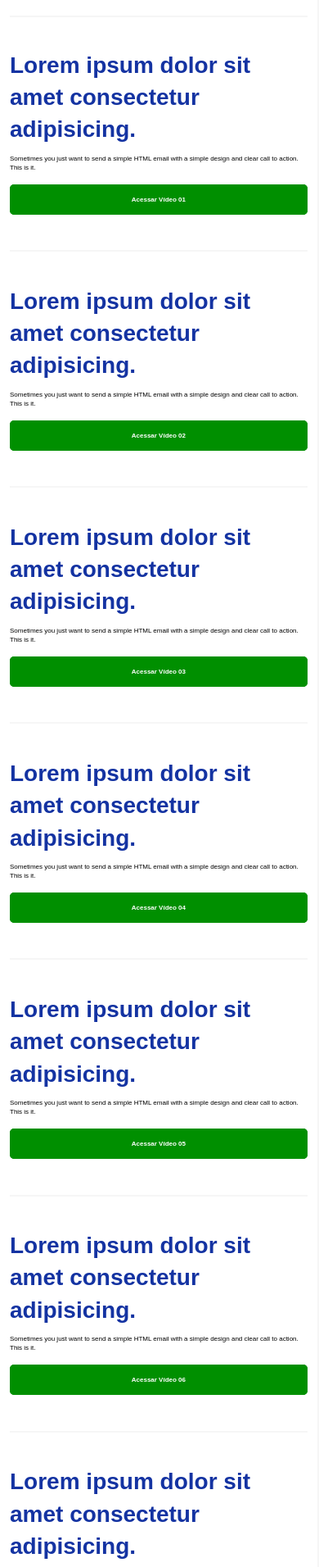
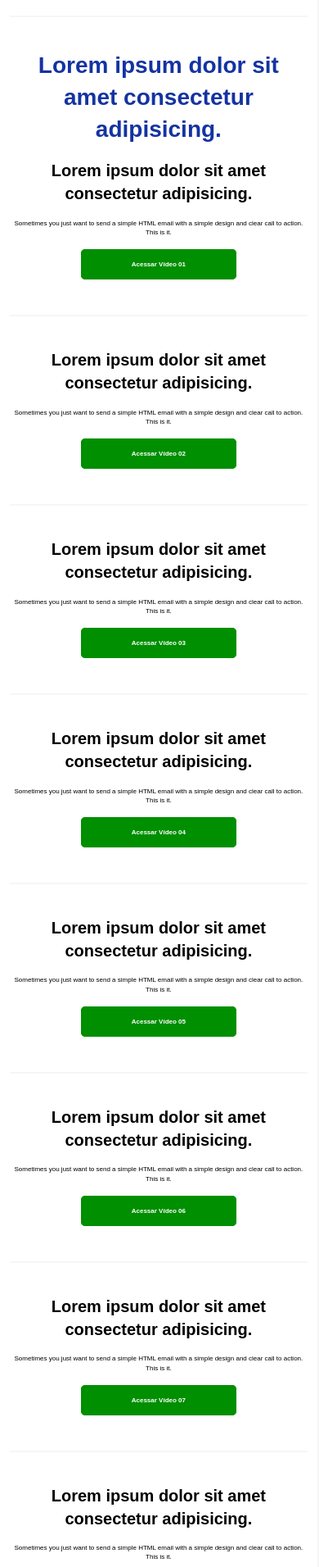
Before and after one commit to RaphaelFreire/email-tudo-forte, a plain HTML site: page index.html in a window 390 px wide. Shown: the part 85-1997 px from the top of the page at 82% size. Drawn offline with Linux system fonts and the light colour scheme.

Commit message:
ajuste alinhamento layout email

```diff
--- a/index.html
+++ b/index.html
@@ -15,6 +15,7 @@
         table[class='body'] h1 {
           font-size: 28px !important;
           margin-bottom: 10px !important;
+          text-align: center !important;
         }
         table[class='body'] p,
         table[class='body'] ul,
@@ -23,6 +24,7 @@
         table[class='body'] span,
         table[class='body'] a {
           font-size: 8px !important;
+          text-align: center !important;
         }
         table[class='body'] .wrapper,
         table[class='body'] .article {
@@ -41,11 +43,11 @@
           border-right-width: 0 !important;
         }
         table[class='body'] .btn table {
-          width: 100% !important;
+          width: 190px !important;
           display: inline-table !important;
         }
         table[class='body'] .btn a {
-          width: 100% !important;
+          width: 190px !important;
         }
         table[class='body'] .img-responsive {
           height: auto !important;
@@ -259,6 +261,10 @@
                           Lorem ipsum dolor sit amet consectetur adipisicing.
                         </h1>
 
+                        <h2 style="font-size: 20px; color: black;">
+                          Lorem ipsum dolor sit amet consectetur adipisicing.
+                        </h2>
+
                         <p
                           style="
                             font-family: sans-serif;
@@ -304,7 +310,7 @@
                                     border-collapse: separate;
                                     mso-table-lspace: 0pt;
                                     mso-table-rspace: 0pt;
-                                    width: 170px;
+                                    width: 180px;
                                     display: block;
                                     margin-left: auto;
                                     margin-right: auto;
@@ -390,9 +396,9 @@
                           vertical-align: top;
                         "
                       >
-                        <h1 style="font-size: 20px; color: #1433a2;">
+                        <h2 style="font-size: 20px; color: black;">
                           Lorem ipsum dolor sit amet consectetur adipisicing.
-                        </h1>
+                        </h2>
 
                         <p
                           style="
@@ -439,7 +445,7 @@
                                     border-collapse: separate;
                                     mso-table-lspace: 0pt;
                                     mso-table-rspace: 0pt;
-                                    width: 170px;
+                                    width: 180px;
                                     display: block;
                                     margin-left: auto;
                                     margin-right: auto;
@@ -525,9 +531,9 @@
                           vertical-align: top;
                         "
                       >
-                        <h1 style="font-size: 20px; color: #1433a2;">
+                        <h2 style="font-size: 20px; color: black;">
                           Lorem ipsum dolor sit amet consectetur adipisicing.
-                        </h1>
+                        </h2>
 
                         <p
                           style="
@@ -574,7 +580,7 @@
                                     border-collapse: separate;
                                     mso-table-lspace: 0pt;
                                     mso-table-rspace: 0pt;
-                                    width: 170px;
+                                    width: 180px;
                                     display: block;
                                     margin-left: auto;
                                     margin-right: auto;
@@ -660,9 +666,9 @@
                           vertical-align: top;
                         "
                       >
-                        <h1 style="font-size: 20px; color: #1433a2;">
+                        <h2 style="font-size: 20px; color: black;">
                           Lorem ipsum dolor sit amet consectetur adipisicing.
-                        </h1>
+                        </h2>
 
                         <p
                           style="
@@ -709,7 +715,7 @@
                                     border-collapse: separate;
                                     mso-table-lspace: 0pt;
                                     mso-table-rspace: 0pt;
-                                    width: 170px;
+                                    width: 180px;
                                     display: block;
                                     margin-left: auto;
                                     margin-right: auto;
@@ -795,9 +801,9 @@
                           vertical-align: top;
                         "
                       >
-                        <h1 style="font-size: 20px; color: #1433a2;">
+                        <h2 style="font-size: 20px; color: black;">
                           Lorem ipsum dolor sit amet consectetur adipisicing.
-                        </h1>
+                        </h2>
 
                         <p
                           style="
@@ -844,7 +850,7 @@
                                     border-collapse: separate;
                                     mso-table-lspace: 0pt;
                                     mso-table-rspace: 0pt;
-                                    width: 170px;
+                                    width: 180px;
                                     display: block;
                                     margin-left: auto;
                                     margin-right: auto;
@@ -930,9 +936,9 @@
                           vertical-align: top;
                         "
                       >
-                        <h1 style="font-size: 20px; color: #1433a2;">
+                        <h2 style="font-size: 20px; color: black;">
                           Lorem ipsum dolor sit amet consectetur adipisicing.
-                        </h1>
+                        </h2>
 
                         <p
                           style="
@@ -979,7 +985,7 @@
                                     border-collapse: separate;
                                     mso-table-lspace: 0pt;
                                     mso-table-rspace: 0pt;
-                                    width: 170px;
+                                    width: 180px;
                                     display: block;
                                     margin-left: auto;
                                     margin-right: auto;
@@ -1065,9 +1071,9 @@
                           vertical-align: top;
                         "
                       >
-                        <h1 style="font-size: 20px; color: #1433a2;">
+                        <h2 style="font-size: 20px; color: black;">
                           Lorem ipsum dolor sit amet consectetur adipisicing.
-                        </h1>
+                        </h2>
 
                         <p
                           style="
@@ -1114,7 +1120,7 @@
                                     border-collapse: separate;
                                     mso-table-lspace: 0pt;
                                     mso-table-rspace: 0pt;
-                                    width: 170px;
+                                    width: 180px;
                                     display: block;
                                     margin-left: auto;
                                     margin-right: auto;
@@ -1202,9 +1208,9 @@
                           vertical-align: top;
                         "
                       >
-                        <h1 style="font-size: 20px; color: #1433a2;">
+                        <h2 style="font-size: 20px; color: black;">
                           Lorem ipsum dolor sit amet consectetur adipisicing.
-                        </h1>
+                        </h2>
 
                         <p
                           style="
@@ -1250,7 +1256,7 @@
                                     border-collapse: separate;
                                     mso-table-lspace: 0pt;
                                     mso-table-rspace: 0pt;
-                                    width: 170px;
+                                    width: 180px;
                                     display: block;
                                     margin-left: auto;
                                     margin-right: auto;
```
